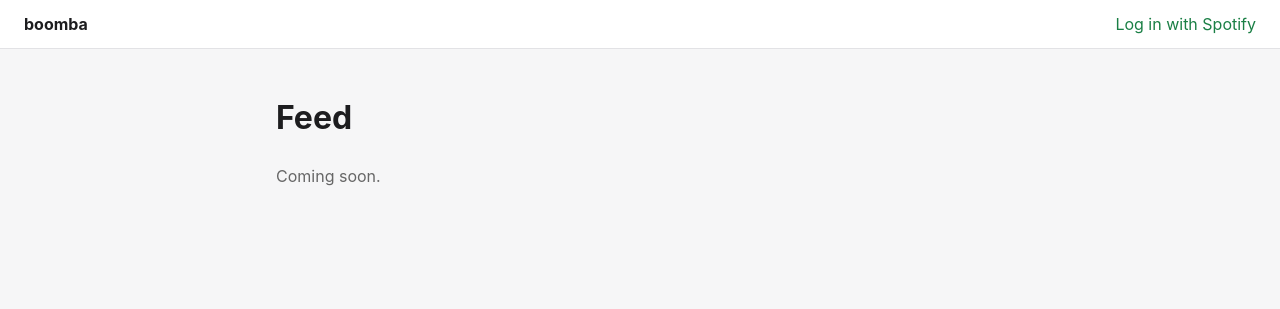
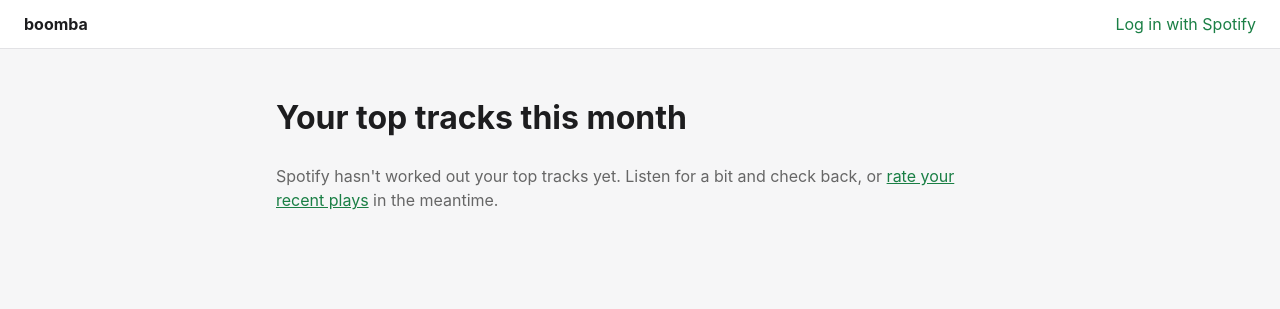
Before and after one commit to d4ny41/boomba, a Flask app: template templates/feed.html in a window 1280 px wide. Shown: the top 309 px of the page. Run offline with Flask 3, Linux system fonts and the light colour scheme; the template is opened without the code that fills it, so the values that code supplies are empty; parts of the project's set-up code (start-up, migrations or seed data) failed here and were passed over.

Commit message:
WIP: Feed page

```diff
--- a/static/style.css
+++ b/static/style.css
@@ -137,6 +137,19 @@ button:hover {
   font-size: 0.9rem;
 }
 
+.rank {
+  width: 1.75rem;
+  flex-shrink: 0;
+  text-align: right;
+  font-weight: 700;
+  color: #666;
+}
+
+.meta .current-rating {
+  color: #1a7f45;
+  font-size: 0.85rem;
+}
+
 .rating {
   display: flex;
   align-items: center;
--- a/templates/feed.html
+++ b/templates/feed.html
@@ -3,6 +3,46 @@
 {% block title %}Feed · boomba{% endblock %}
 
 {% block content %}
-  <h1>Feed</h1>
-  <p class="muted">Coming soon.</p>
+  <h1>Your top tracks this month</h1>
+
+  {% if not tracks %}
+    <p class="muted">
+      Spotify hasn't worked out your top tracks yet. Listen for a bit and check back,
+      or <a href="{{ url_for('main.rate') }}">rate your recent plays</a> in the meantime.
+    </p>
+  {% else %}
+    <ul class="tracks">
+      {% for t in tracks %}
+        <li class="track" id="track-{{ t.id }}">
+          <span class="rank">{{ loop.index }}</span>
+
+          {% if t.album_art_url %}
+            <img class="art" src="{{ t.album_art_url }}" alt="{{ t.album_name or t.name }} cover" width="64" height="64">
+          {% else %}
+            <div class="art art-missing"></div>
+          {% endif %}
+
+          <div class="meta">
+            <div class="name">{{ t.name }}</div>
+            <div class="artist">{{ t.artist_name }}</div>
+            {% if t.id in scores %}
+              <div class="current-rating">Your rating: {{ scores[t.id] }}/5</div>
+            {% endif %}
+          </div>
+
+          <form class="rating" method="post" action="{{ url_for('main.rate_submit') }}">
+            <input type="hidden" name="track_id" value="{{ t.id }}">
+            <input type="hidden" name="next" value="feed">
+            {% for n in range(1, 6) %}
+              <label>
+                <input type="radio" name="score" value="{{ n }}" {% if scores.get(t.id) == n %}checked{% endif %} required>
+                {{ n }}
+              </label>
+            {% endfor %}
+            <button type="submit">Save</button>
+          </form>
+        </li>
+      {% endfor %}
+    </ul>
+  {% endif %}
 {% endblock %}
```
Also changed, not shown: app/routes.py (+24 -3 lines).
